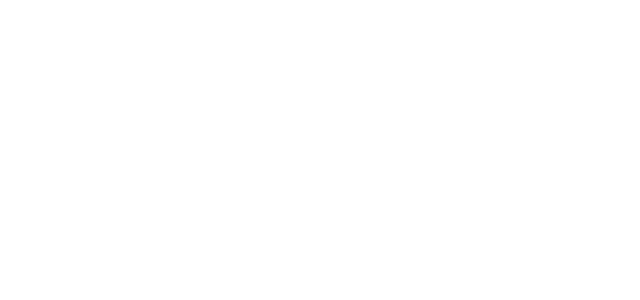
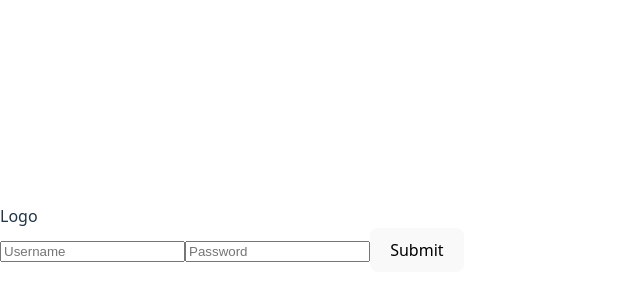
Before and after one commit to GuilianiHatsu1k1314/apsi_inventory_app, a React (Vite) app in the folder frontend/: page / in a window 1280 px wide. Shown: the part 162-462 px from the top of the page, without its empty margins (0-640 px from the left). Built offline with nearby package versions, Linux system fonts and the light colour scheme.

Commit message:
create basic structure for LoginPage

```diff
--- /dev/null
+++ b/frontend/src/components/forms/LoginForm.tsx
@@ -0,0 +1,18 @@
+export default function LoginForm() {
+	return (
+		<form>
+			<input
+				type="text"
+				placeholder="Username"
+			/>
+			<input
+				type="password"
+				placeholder="Password"
+			/>
+
+			<button type="submit">
+				Submit
+			</button>
+		</form>
+	);
+}
--- a/frontend/src/pages/LoginPage.tsx
+++ b/frontend/src/pages/LoginPage.tsx
@@ -1,5 +1,11 @@
-function LoginPage () {
-    return(<>
-    </>);
+import LoginForm from "../components/forms/LoginForm";
+
+function LoginPage() {
+  return (
+    <main>
+			<div>Logo</div>
+			<LoginForm />
+		</main>
+  );
 }
 export default LoginPage;
```
